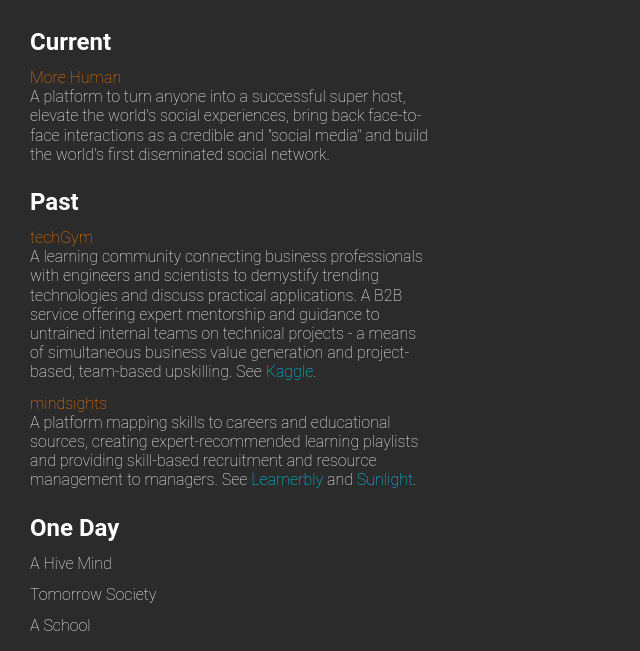
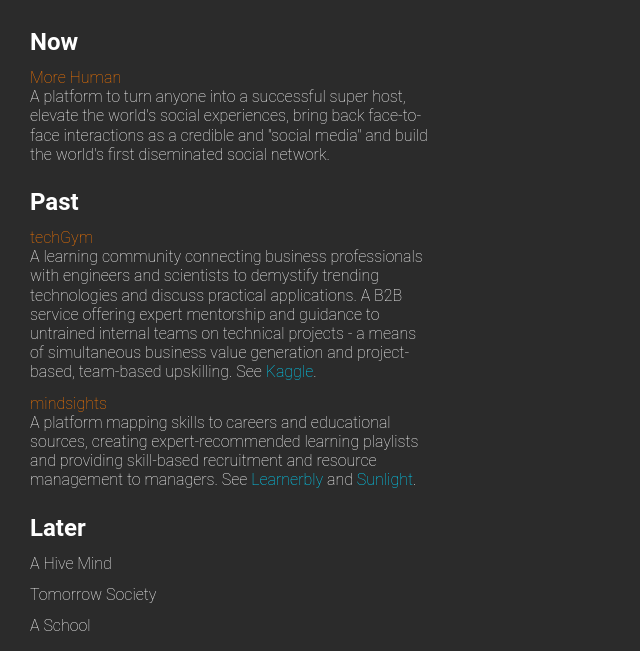
Before and after one commit to duncanlindsey/website, a plain HTML site: page html/projects.html in a window 1280 px wide. Shown: the part 149-800 px from the top of the page, without its empty margins (0-640 px from the left). Drawn offline with Linux system fonts and the light colour scheme.

Commit message:
Build: adjust projects headers

```diff
--- a/html/projects.html
+++ b/html/projects.html
@@ -13,7 +13,7 @@
             </div>
             <div class="body">
                 <h1>Projects</h1>
-                <h2>Current</h2>
+                <h2>Now</h2>
                 <p>
                     <a href="/morehuman.html">More Human</a>
                     <br>
@@ -38,7 +38,7 @@
                     learning playlists and providing skill-based recruitment and resource management
                     to managers. See <a href="https://learnerbly.com" target="_blank" class="external">Learnerbly</a> and <a href="https://www.sunlight.is" target="_blank" class="external">Sunlight</a>.
                 </p>
-                <h2>One Day</h2>
+                <h2>Later</h2>
                 <p>
                     A Hive Mind
                 </p>
```
